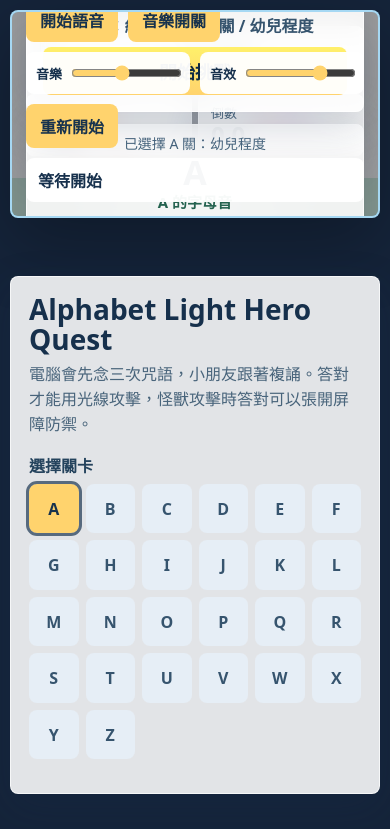
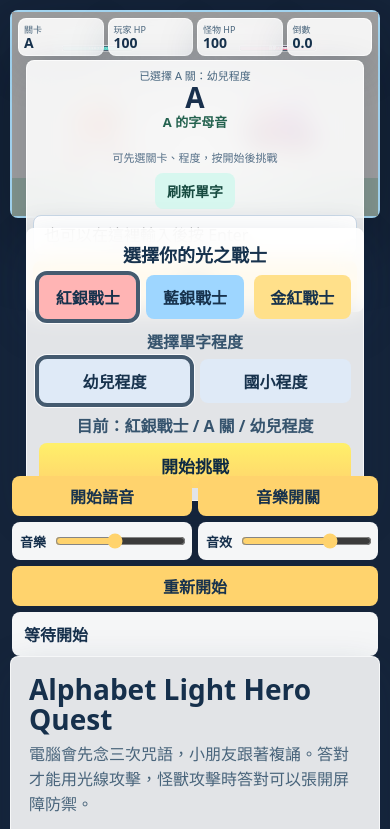
Before and after one commit to chyanweiyi-glitch/alphabet-light-hero-quest, a website: page index.html in a window 390 px wide. Shown: the top 829 px of the page. Drawn offline with Linux system fonts and the light colour scheme.

Commit message:
Fix mobile start controls layout

```diff
--- a/styles.css
+++ b/styles.css
@@ -456,26 +456,55 @@ button:disabled {
   }
 
   .top-hud {
-    grid-template-columns: repeat(2, 1fr);
-    gap: 6px;
+    top: 6px;
+    left: 6px;
+    right: 6px;
+    grid-template-columns: repeat(4, minmax(0, 1fr));
+    gap: 4px;
+  }
+
+  .hud-block {
+    min-height: 34px;
+    padding: 4px 5px;
+  }
+
+  .hud-block span {
+    font-size: 9px;
+  }
+
+  .hud-block strong {
+    font-size: 14px;
   }
 
   .prompt-card {
-    top: 112px;
-    padding: 8px;
+    top: 48px;
+    padding: 6px;
+  }
+
+  .prompt-meta,
+  .heard-text {
+    min-height: 16px;
+    font-size: 11px;
   }
 
   .spell-text {
-    font-size: 34px;
+    font-size: 28px;
   }
 
   .translation-text,
   .kk-text {
-    font-size: 15px;
+    min-height: 18px;
+    font-size: 13px;
   }
 
   .answer-form {
     grid-template-columns: 1fr;
+    margin-top: 6px;
+    gap: 6px;
+  }
+
+  .answer-form input {
+    padding: 8px 10px;
   }
 
   .answer-form button {
@@ -483,20 +512,62 @@ button:disabled {
   }
 
   .choice-actions {
-    grid-template-columns: 1fr;
+    grid-template-columns: repeat(3, minmax(0, 1fr));
   }
 
   .difficulty-actions {
-    grid-template-columns: 1fr;
+    grid-template-columns: repeat(2, minmax(0, 1fr));
+  }
+
+  body:not(.game-running) .stage-panel {
+    overflow: visible;
+    margin-bottom: 420px;
+  }
+
+  body:not(.game-running) .choice-panel {
+    top: calc(100% + 12px);
+    bottom: auto;
+    padding: 12px;
+  }
+
+  body:not(.game-running) .choice-title {
+    margin-bottom: 8px;
+    font-size: 18px;
+  }
+
+  body:not(.game-running) .difficulty-title,
+  body:not(.game-running) .choice-summary {
+    margin: 10px 0 6px;
+  }
+
+  body:not(.game-running) .start-button {
+    min-height: 44px;
+    font-size: 17px;
+  }
+
+  body:not(.game-running) .bottom-bar {
+    top: calc(100% + 260px);
+    bottom: auto;
+    left: 0;
+    right: 0;
   }
 
   .bottom-bar {
     flex-wrap: wrap;
+    gap: 6px;
+  }
+
+  .bottom-bar > button {
+    flex: 1 1 104px;
+    min-height: 38px;
+    padding: 8px 10px;
   }
 
   .volume-control {
     grid-template-columns: auto minmax(96px, 1fr);
     flex: 1 1 160px;
+    min-height: 38px;
+    padding: 6px 8px;
   }
 
   .volume-control input {
```
